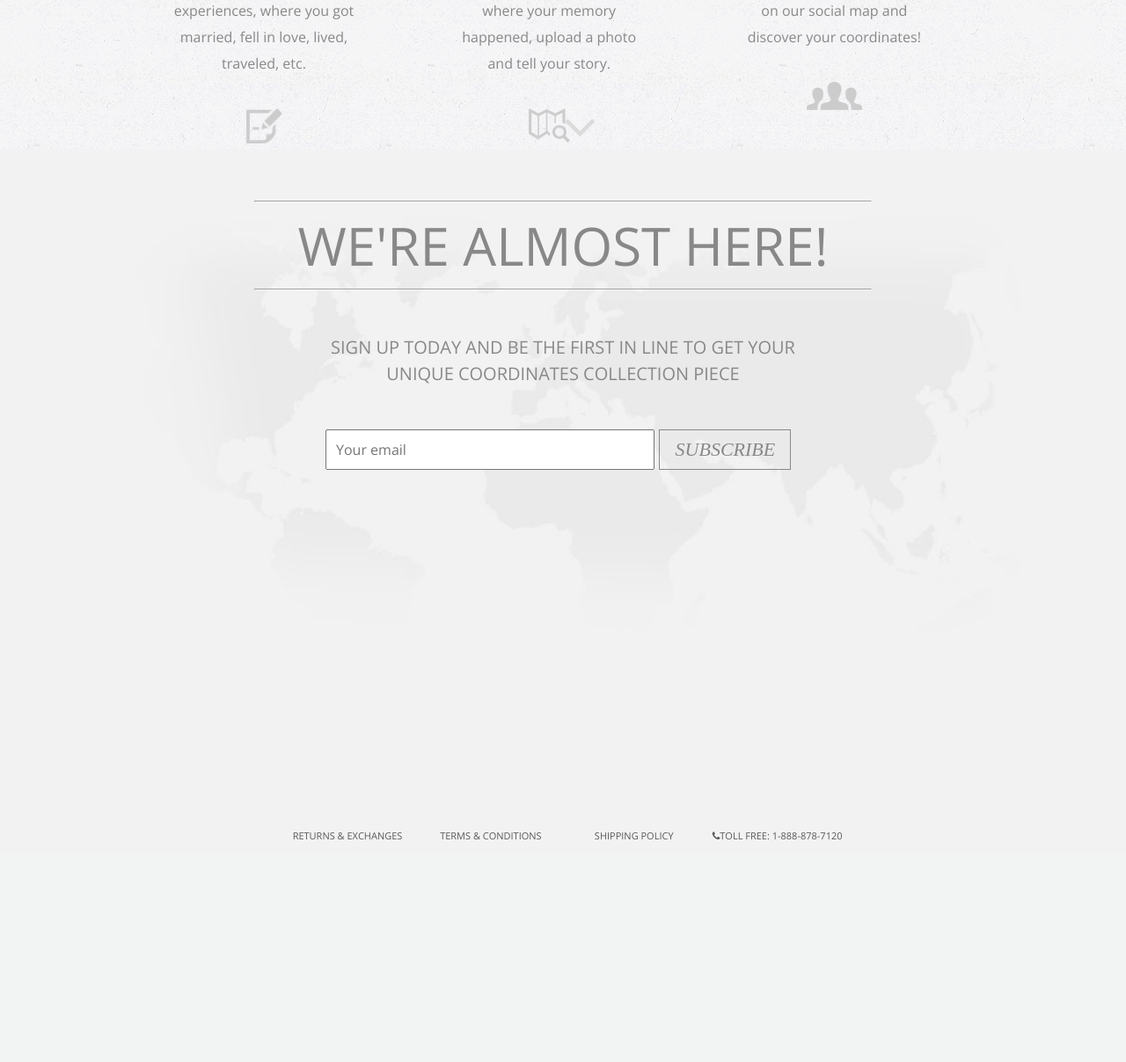
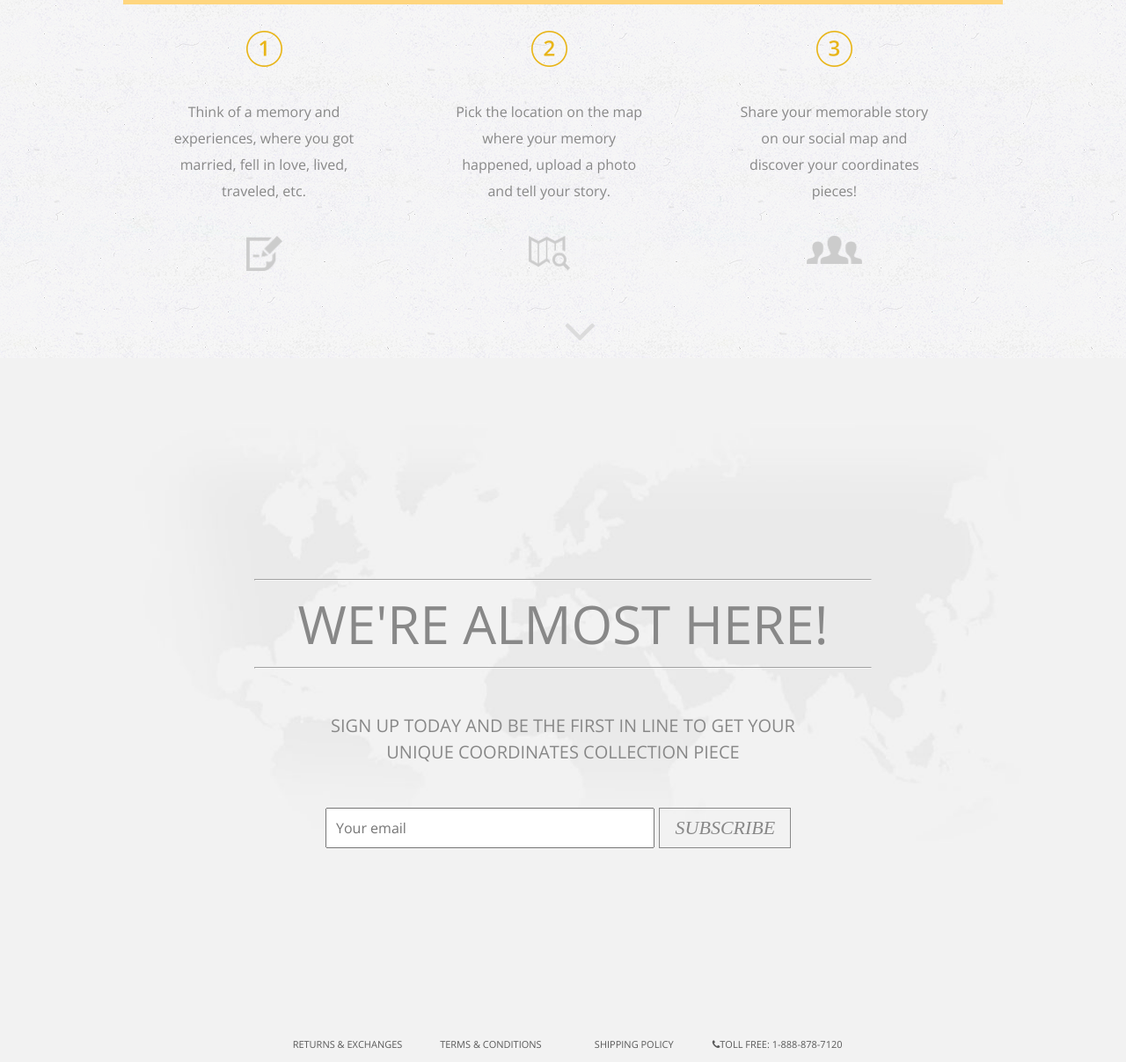
Before and after one commit to achosbarcelona/coordinatescollection, a PHP site: page / in a window 1280 px wide. Shown: the part 2230-3437 px from the top of the page at 88% size. Before the commit the page ends 3185 px from the top, so only its background shows below. Run offline with PHP 8.4, Linux system fonts and the light colour scheme; some libraries are stand-ins or nearby versions.

Commit message:
Fixed max-height issue.

```diff
--- a/css/core.css
+++ b/css/core.css
@@ -566,6 +566,143 @@ footer ul#footer-wrapper li a:hover{
 /* -------------------------------------------------------------------------------- */
 /* ----------------------------- Media Queries ------------------------------------ */
 /* ------------------------------------------------------------------------------- */
+@media only screen and (max-height: 1000px){
+/* ------------------------ About Us Sections -------------------------- */
+
+#about-us {
+	height:auto;
+	min-height:auto;
+	padding: 70px 0;
+}
+#about-us .middle{
+	position: relative;
+	height:auto;
+	margin:0 auto;
+	padding:0;
+	top:auto;
+	left: auto;
+}
+#about-us .middle .left-icon {
+	width: 26%;
+	max-width: 26%;
+}
+#about-us .middle .right-content{
+	width: 68%;
+	max-width: 68%;
+}
+#about-us .middle  .right-content h3{
+	font-size: 40px;
+}
+#about-us .middle  .right-content p{
+	font-size:15px;
+}
+#about-us .middle .right-content .time-font{
+	font: 40px 'Didot',sans-serif;
+}
+#ways{
+	height:auto;
+	min-height:auto;
+	padding: 70px 0;
+}
+#ways .middle{
+	position: relative;
+	height:auto;
+	margin:0 auto;
+	padding:0;
+	top:auto;
+	left: auto;
+}
+#ways .middle .how-it-works{
+	margin: 10px 0 0 0;
+}
+
+}
+@media only screen and (max-height: 900px){
+/* ------------------------ About Us Sections -------------------------- */
+#about-us .middle{
+	position: relative;
+	height:auto;
+	margin:0 auto;
+	padding:0;
+	top:auto;
+	left: auto;
+}
+#ways{
+	height:auto;
+	min-height:auto;
+	padding: 70px 0;
+}
+#ways .middle{
+	position: relative;
+	height:auto;
+	margin:0 auto;
+	padding:0;
+	top:auto;
+	left: auto;
+}
+#ways .middle .how-it-works{
+	margin: 10px 0 0 0;
+}
+
+
+
+}
+
+@media only screen and (max-height: 800px){
+/* ------------------------ About Us Sections -------------------------- */
+#about-us .middle{
+
+}
+#about-us .middle .how-it-works{
+	margin: 50px 0 0 0;
+	padding: 0 0 0 0;
+}
+#about-us .middle .how-it-works ul.steps-content{
+	margin: 0 0 0 0;
+	padding: 0 0 0 0;
+}
+#about-us .middle .how-it-works ul.steps-content li img{
+	width: 20%;
+}
+#ways{
+	height:auto;
+	min-height:auto;
+	padding: 70px 0;
+}
+#ways .middle{
+	position: relative;
+	height:auto;
+	margin:0 auto;
+	padding:0;
+	top:auto;
+	left: auto;
+}
+#ways .middle .how-it-works{
+	margin: 10px 0 0 0;
+}
+#personalize .middle{
+	margin: -157px 0 0 -500px;
+}
+#mc_embed_signup{
+	margin: 5% auto 0 auto;
+}
+
+}
+@media only screen and (max-height: 680px){
+/* ------------------------ About Us Sections -------------------------- */
+#about-us .middle{
+
+}
+}
+
+
+
+
+
+
+
+
+
 @media only screen and (max-width: 1100px){
 #home{
 	position: relative;
--- a/index.html
+++ b/index.html
@@ -100,7 +100,7 @@
         <img src="/img/location-map.png" width="47" height="39" /></li>
       <li>
         <img src="/img/circle3.png" alt="Third step" class="circles" />
-        <p>Share your memorable story on our social map and discover your coordinates!</p>
+        <p>Share your memorable story on our social map and discover your coordinates pieces!</p>
         <img src="/img/social-icon.png" width="63" height="32" /></li>
     </ul>
   </div>
```
Also changed, not shown: other parts of css/core.css (+0 -51 lines).
